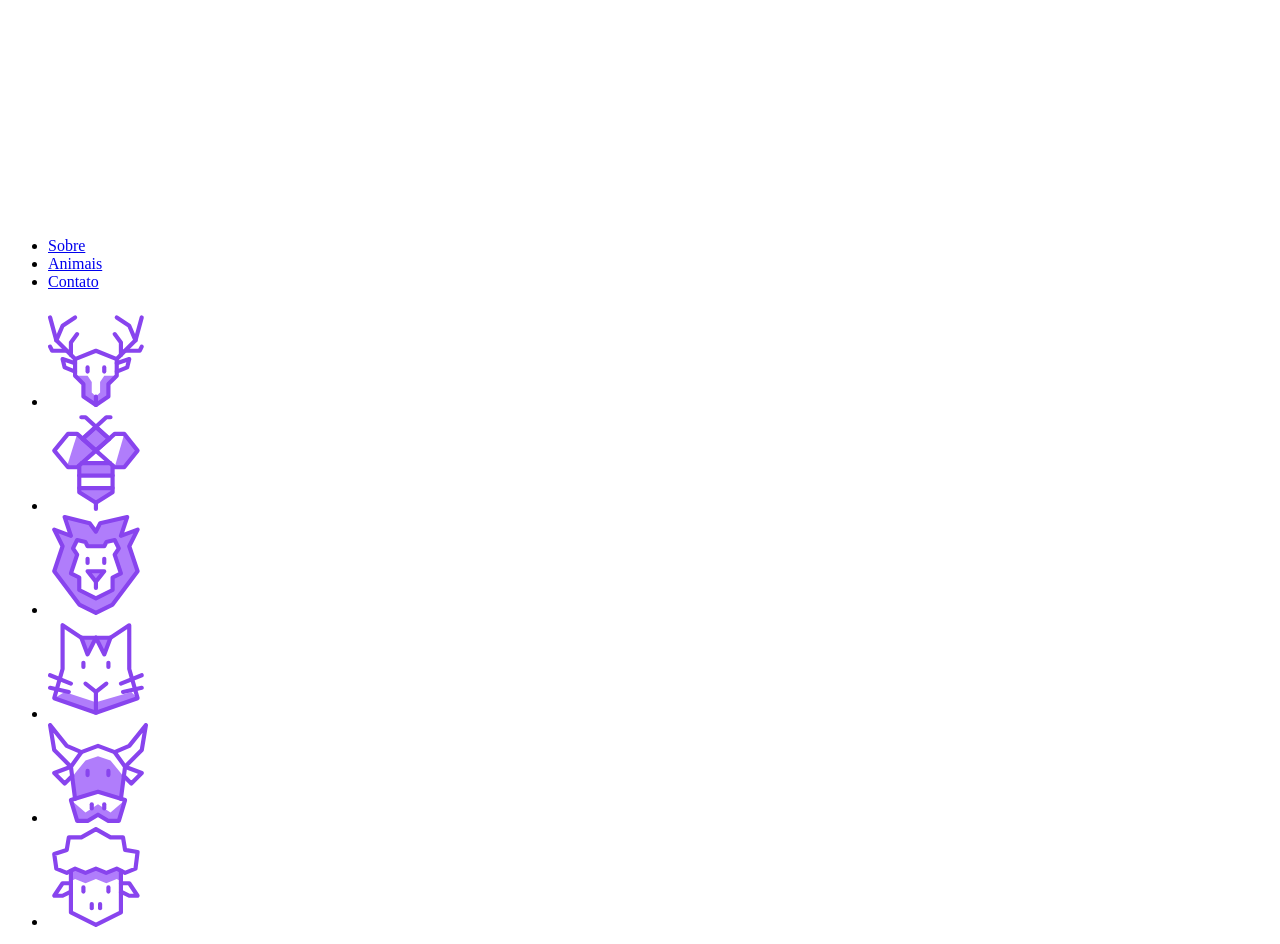
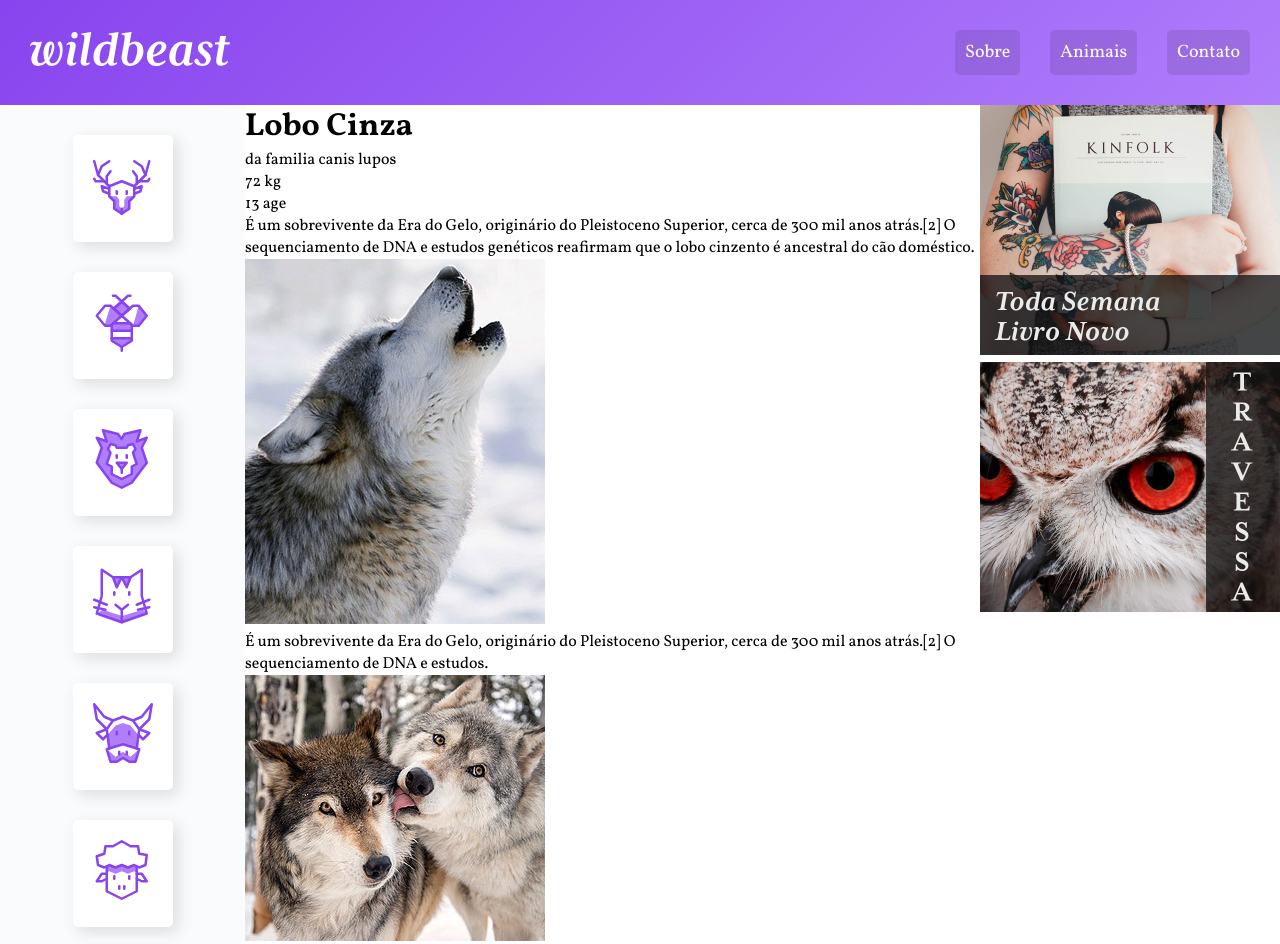
Before and after one commit to fmota-dev/projeto-wildbeast, a plain HTML site: page index.html in a window 1280 px wide. Shown: the top 944 px of the page. Drawn offline with Linux system fonts and the light colour scheme.

Commit message:
criação do grid geral

```diff
--- a/index.html
+++ b/index.html
@@ -4,6 +4,12 @@
     <meta charset="UTF-8" />
     <meta http-equiv="X-UA-Compatible" content="IE=edge" />
     <meta name="viewport" content="width=device-width, initial-scale=1.0" />
+    <link rel="preconnect" href="https://fonts.googleapis.com" />
+    <link rel="preconnect" href="https://fonts.gstatic.com" crossorigin />
+    <link
+      href="https://fonts.googleapis.com/css2?family=Vollkorn:ital,wght@0,400;0,700;1,400&display=swap"
+      rel="stylesheet"
+    />
     <link rel="stylesheet" href="styles/style.css" />
     <title>Wildbest</title>
   </head>
--- a/styles/style.css
+++ b/styles/style.css
@@ -1,3 +1,114 @@
-nav.sidenav img {
+@charset "UTF-8";
+
+* {
+  margin: 0px;
+  padding: 0px;
+  box-sizing: border-box;
+}
+
+body {
+  font-family: "Vollkorn", Georgia, serif;
+}
+
+li {
+  list-style: none;
+}
+
+a {
+  text-decoration: none;
+}
+
+img {
+  max-width: 100%;
+}
+
+/* Grid Geral */
+
+.estrutura {
+  display: grid;
+  grid-template-columns: minmax(160px, 1fr) 3fr 300px;
+  grid-template-areas:
+    "header header header"
+    "sidenav content anuncios"
+    "footer footer footer";
+}
+
+/* Header */
+
+.header {
+  grid-area: header;
+  background: linear-gradient(135deg, #8844ee, #b07dfb);
+  padding: 30px;
+  display: grid;
+  grid-template-columns: 1fr auto;
+  align-items: center;
+}
+
+.logo {
+  max-width: 200px;
+}
+
+.header nav ul {
+  display: flex;
+  flex-wrap: wrap;
+}
+
+.header nav a {
+  display: block;
+  padding: 10px;
+  color: white;
+  font-size: 1.125em;
+  background-color: rgba(0, 0, 0, .1);
+  border-radius: 5px;
+  transition: .1s;
+}
+
+.header nav a:hover {
+  background-color: rgba(0, 0, 0, .5);
+}
+
+.header li + li {
+  margin-left: 30px;
+}
+
+/* Sidenav */
+
+.sidenav {
+  grid-area: sidenav;
+  background-color: #fafbfc;
+  padding: 30px;
+}
+
+.sidenav li a {
+  display: block;
+  min-width: 60px;
   max-width: 100px;
+  margin: 0 auto 30px auto;
+  background-color: white;
+  padding: 20px;
+  border-radius: 5px;
+  box-shadow: 5px 5px 15px 0px rgba(44, 44, 44, 0.15);
+  transition: .1s ease-out;
 }
+
+.sidenav li a:hover {
+  background-color: #b07dfb;
+}
+
+/* Content */
+
+.content {
+  grid-area: content;
+}
+
+/* Anuncios */
+
+.anuncios {
+  grid-area: anuncios;
+}
+
+/* Footer */
+
+.footer {
+  grid-area: footer;
+}
```
